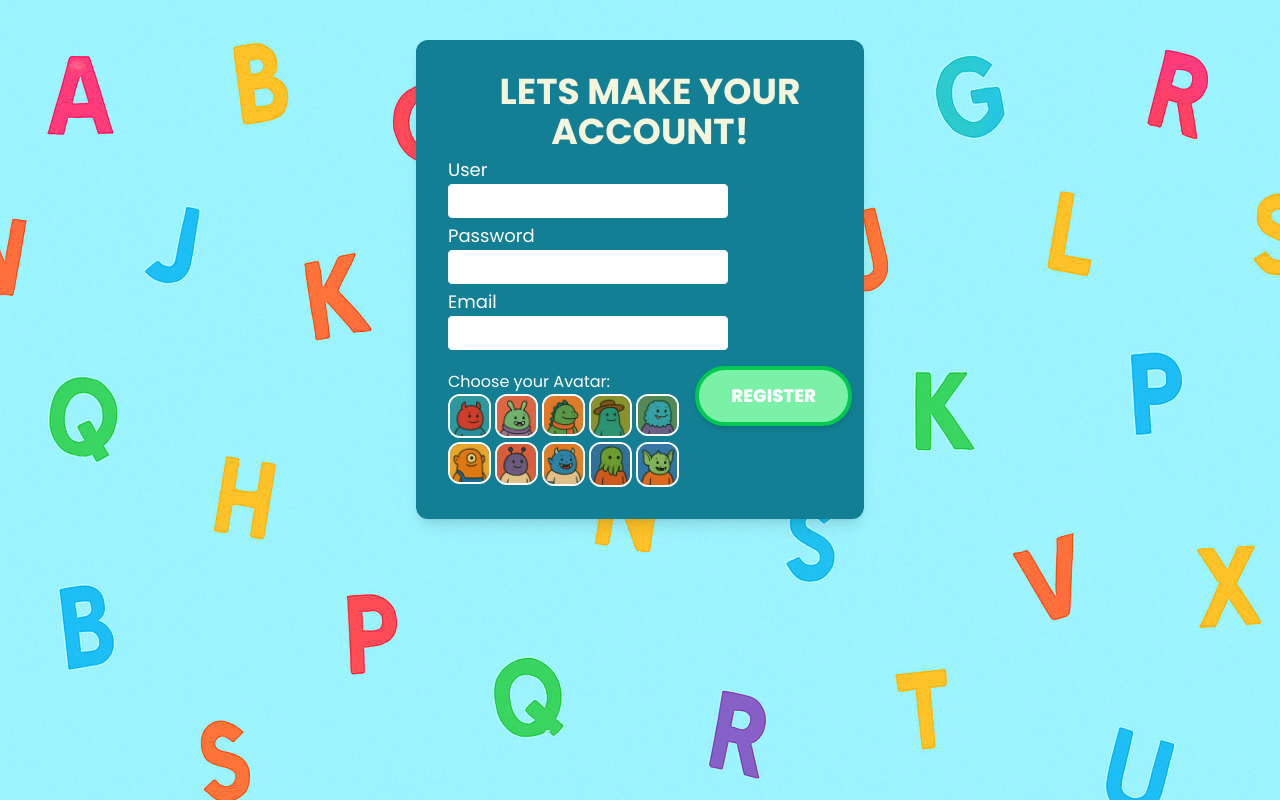
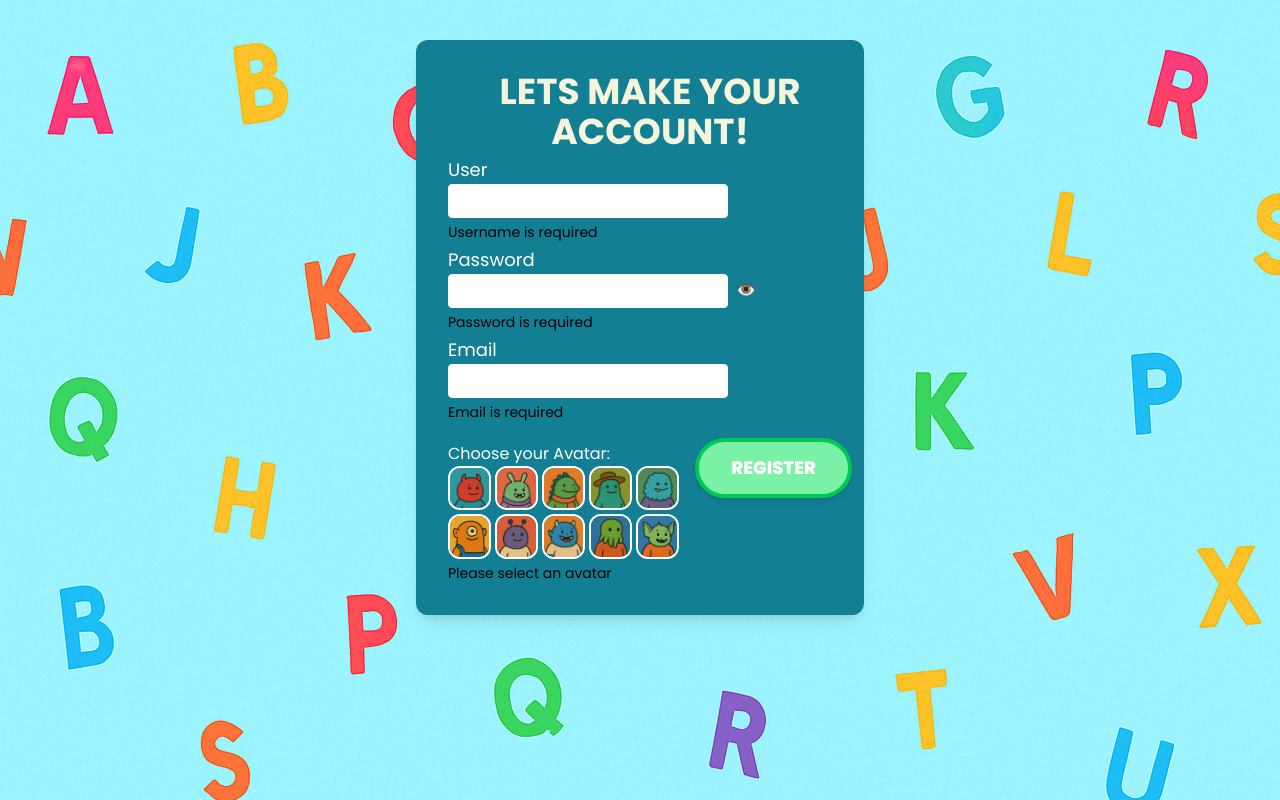
Before and after one commit to English-app-game/frontend, a React (Vite) app: page /register in a window 1280 px wide. Both pictures are taken after a click on the button "REGISTER". Built offline with nearby package versions, Linux system fonts and the light colour scheme.

Commit message:
userRegistration front complete

```diff
--- a/src/ui/components/AvatarImg.jsx
+++ b/src/ui/components/AvatarImg.jsx
@@ -1,4 +1,4 @@
 const AvatarImg = ({ src, alt }) => {
-  return <img src={src} alt={alt} className="border-white border-2 rounded-xl transition-transform duration-300 hover:scale-110 cursor-pointer" />;
+  return <img src={src} alt={alt} className="w-full h-full object-cover border-white border-2 rounded-xl transition-transform duration-300 hover:scale-107 cursor-pointer" />;
 };
 export default AvatarImg;
--- a/src/ui/pages/Register.jsx
+++ b/src/ui/pages/Register.jsx
@@ -2,11 +2,24 @@ import AvatarImg from "../components/AvatarImg";
 import BlueBox from "../components/BlueBox";
 import InputField from "../components/InputField";
 import PrimaryButton from "../components/PrimaryButton";
-import { useNavigate } from "react-router-dom";
 import Header from "../components/Header";
 import * as avatars from "../../assets/index";
+import { useState } from "react";
+import {handleRegister} from "../../utils/handleRegister"
+import { useNavigate } from "react-router-dom";
 
 export default function Register() {
+  const navigate = useNavigate();
+  const [dataform, setDataform] = useState({
+    name: "",
+    email: "",
+    password: "",
+    avatarImg: "",
+    lastLogin: new Date()
+  });
+  const [errors, setErrors] = useState({});
+  const [showPassword, setshowPassword] = useState(false);
+
   return (
     <>
       <div className="min-h-screen bg-[url('/homePage.png')] flex justify-center">
@@ -14,20 +27,76 @@ export default function Register() {
           <BlueBox className="pr-3 ">
             <Header text="LETS MAKE YOUR ACCOUNT!" className="text-center" />
             <div className="pb-5">
-              <InputField text="User" />
-              <InputField text="Password" />
-              <InputField text="Email" />
+              <InputField
+                text="User"
+                value={dataform.name}
+                onChange={(e) =>
+                  setDataform({ ...dataform, name: e.target.value })
+                }
+              />
+              {errors.name && (
+                <p className="text-black text-sm mt-1">{errors.name}</p>
+              )}
+              {errors.general === "User name already in use" && (
+                <p className="text-black text-sm mt-1">{errors.general}</p>
+              )}
+              <div className="relative w-96">
+                <InputField
+                  text="Password"
+                  type={showPassword ? "text" : "password"}
+                  value={dataform.password}
+                  onChange={(e) =>
+                    setDataform({ ...dataform, password: e.target.value })
+                  }
+                />
+                <span
+                  className="absolute top-9 right-19 cursor-pointer text-gray-600"
+                  onClick={() => setshowPassword(!showPassword)}
+                >
+                  👁️
+                </span>
+              </div>
+              {errors.password && (
+                <p className="text-black text-sm mt-1">{errors.password}</p>
+              )}
+              <InputField
+                text="Email"
+                value={dataform.email}
+                onChange={(e) =>
+                  setDataform({ ...dataform, email: e.target.value })
+                }
+              />
+              {errors.email && (
+                <p className="text-black text-sm mt-1">{errors.email}</p>
+              )}
+              {errors.general === "Email already in use" && (
+                <p className="text-black text-sm mt-1">{errors.general}</p>
+              )}
               <PrimaryButton
                 text="REGISTER"
                 className="float-right mt-4 ml-4"
+                onClick={() => {
+                  handleRegister(dataform,setErrors,navigate);
+                }}
               />
             </div>
             <h3 className="text-white">Choose your Avatar:</h3>
             <div className="grid grid-cols-5 gap-1">
               {Object.entries(avatars).map(([key, src]) => (
-                <AvatarImg key={key} src={src} alt={key} />
+                <div
+                  key={key}
+                  onClick={() => setDataform({ ...dataform, avatarImg: src })}
+                  className={`cursor-pointer rounded-xl ${
+                    dataform.avatarImg === src ? "ring-4 ring-green-500" : ""
+                  }`}
+                >
+                  <AvatarImg key={key} src={src} alt={key} />
+                </div>
               ))}
             </div>
+            {errors.avatarImg && (
+              <p className="text-black text-sm mt-1">{errors.avatarImg}</p>
+            )}
           </BlueBox>
         </div>
       </div>
--- /dev/null
+++ b/src/utils/handleRegister.js
@@ -0,0 +1,37 @@
+import { validateRegister } from "../utils/validateFields";
+
+export const handleRegister = async (dataform, setErrors, navigate) => {
+    const validationErrors = validateRegister(dataform);
+    setErrors(validationErrors);
+    if (Object.keys(validationErrors).length > 0) {return;}
+
+    try{
+      const userToSend = {
+        name: dataform.name,
+        email: dataform.email,
+        password: dataform.password,
+        avatarImg: dataform.avatarImg,
+        lastLogin: new Date(),
+      };
+
+      const res = await fetch("http://localhost:5000/api/users/register",{
+        method: "POST",
+        headers: { "Content-Type": "application/json" },
+        body: JSON.stringify(userToSend)
+
+      })
+
+      const result = await res.json();
+
+      if (!res.ok) {
+        setErrors({ general: result.message });
+        console.log({ general: result.message });
+        return;
+      }
+
+      navigate("/rooms");
+
+    } catch(err){
+      setErrors({ general: "Server error, please try again later." });
+    }
+  };
--- /dev/null
+++ b/src/utils/validateFields.js
@@ -0,0 +1,29 @@
+export function validateRegister(dataform) {
+    const errors = {};
+
+    if (!dataform.name.trim()) {
+      errors.name = "Username is required";
+    } else if (!/^[A-Za-z0-9]+$/.test(dataform.name)) {
+      errors.name = "Only letters allowed";
+    } else if (dataform.name.length > 10) {
+      errors.name = "Username too long";
+    }
+
+    if (!dataform.email.trim()) {
+      errors.email = "Email is required";
+    } else if (!/^[^\s@]+@[^\s@]+\.com$/.test(dataform.email)) {
+      errors.email = "Invalid Email";
+    }
+
+    if (!dataform.password.trim()) {
+      errors.password = "Password is required";
+    } else if (dataform.password.length < 8 || dataform.password.length > 16) {
+      errors.password = "Password must be 8–16 characters";
+    }
+
+    if (!dataform.avatarImg.trim()) {
+      errors.avatarImg = "Please select an avatar";
+    }
+
+    return errors;
+  }
```
